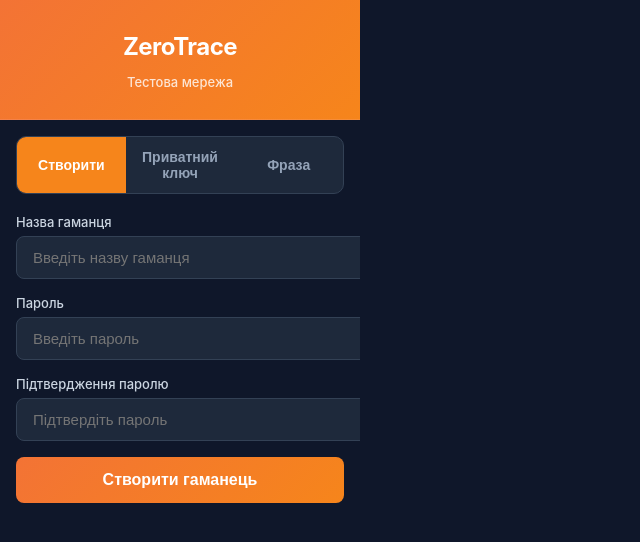
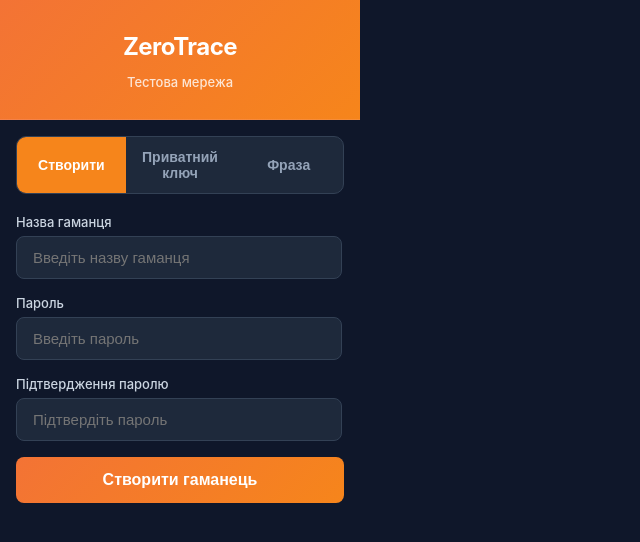
Before and after one commit to Kokololo28/Eth-Wallet-Extension-Sepolia, a React (Vite) app: page / in a window 1280 px wide. Shown: the top 542 px of the page, without its empty margins (0-640 px from the left). Built offline with nearby package versions, Linux system fonts and the light colour scheme; no server answers.

Commit message:
V4 Design

```diff
--- a/src/index.css
+++ b/src/index.css
@@ -15,6 +15,16 @@
   --success: #22c55e;
   --warning: #f59e0b;
   --danger: #ef4444;
+}
+
+/* Приховування скролбарів */
+* {
+  scrollbar-width: none; /* Firefox */
+  -ms-overflow-style: none; /* IE and Edge */
+}
+
+*::-webkit-scrollbar {
+  display: none; /* Chrome, Safari and Opera */
 }
 
 /* Оновлення базових стилів */
@@ -167,7 +177,7 @@ html, body {
 }
 
 .input-field {
-  width: 100%;
+  width: 89%;
   background: var(--bg-secondary);
   border: 1px solid var(--border-color);
   border-radius: 8px;
```
Also changed, not shown: 4 other files (tests, documents, lock files or other folders).
